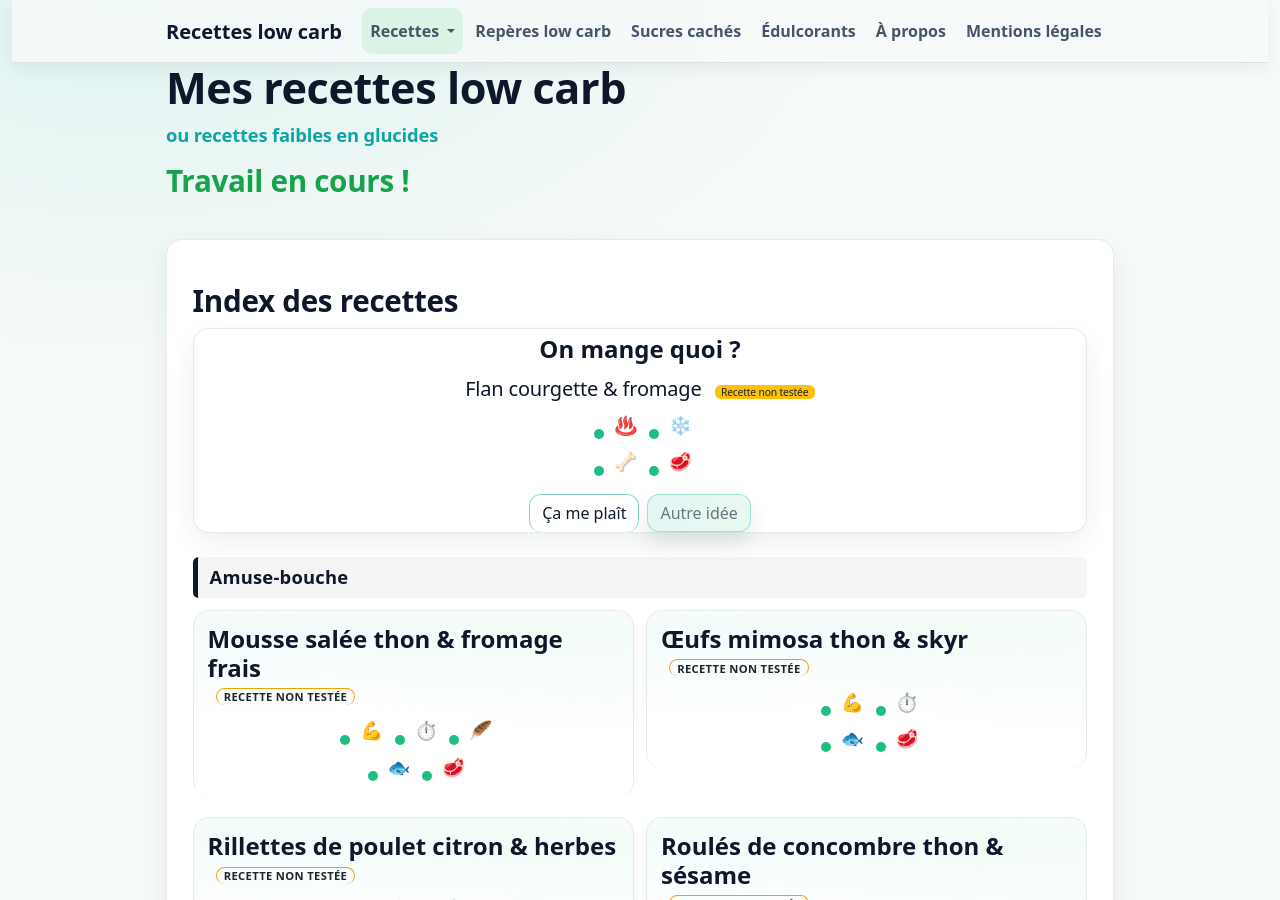
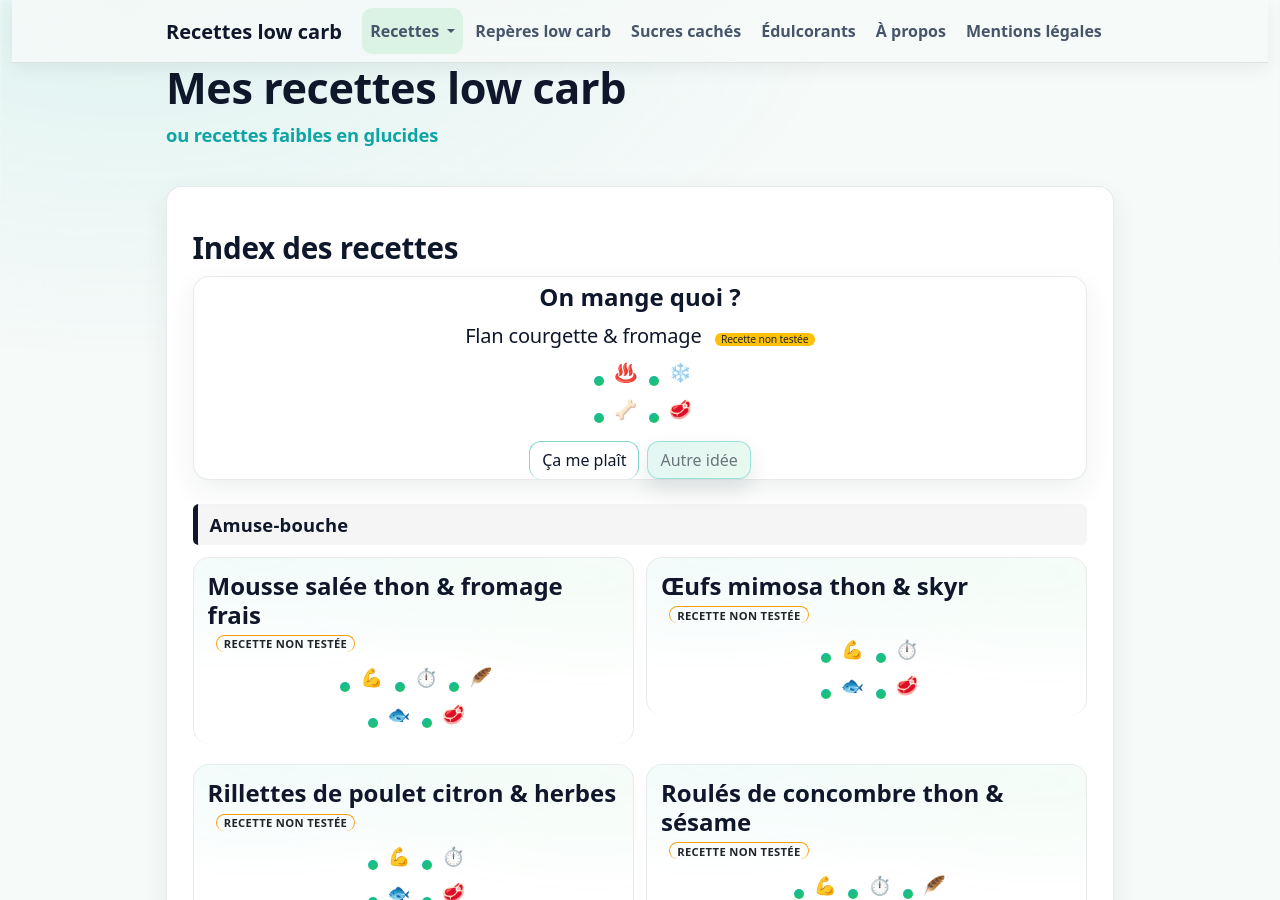
Before and after one commit to laurie-boissay/laurie-boissay.github.io, a Jekyll site: the page built from index.html, in a window 1280 px wide and 900 px high. Built offline with Jekyll 4.4.1, drawn with Linux system fonts in a browser that asks for light colours.

Commit message:
index WIP supprimé

```diff
--- a/index.html
+++ b/index.html
@@ -4,7 +4,6 @@ title: "Recettes low carb"
 description: "Mes recettes low carb (recettes faibles en glucides). Index par catégories."
 page_h1: "Mes recettes low carb"
 page_h3: "ou recettes faibles en glucides"
-page_h2_orange: "Travail en cours !"
 body_id: "home"
 ---
 
```
